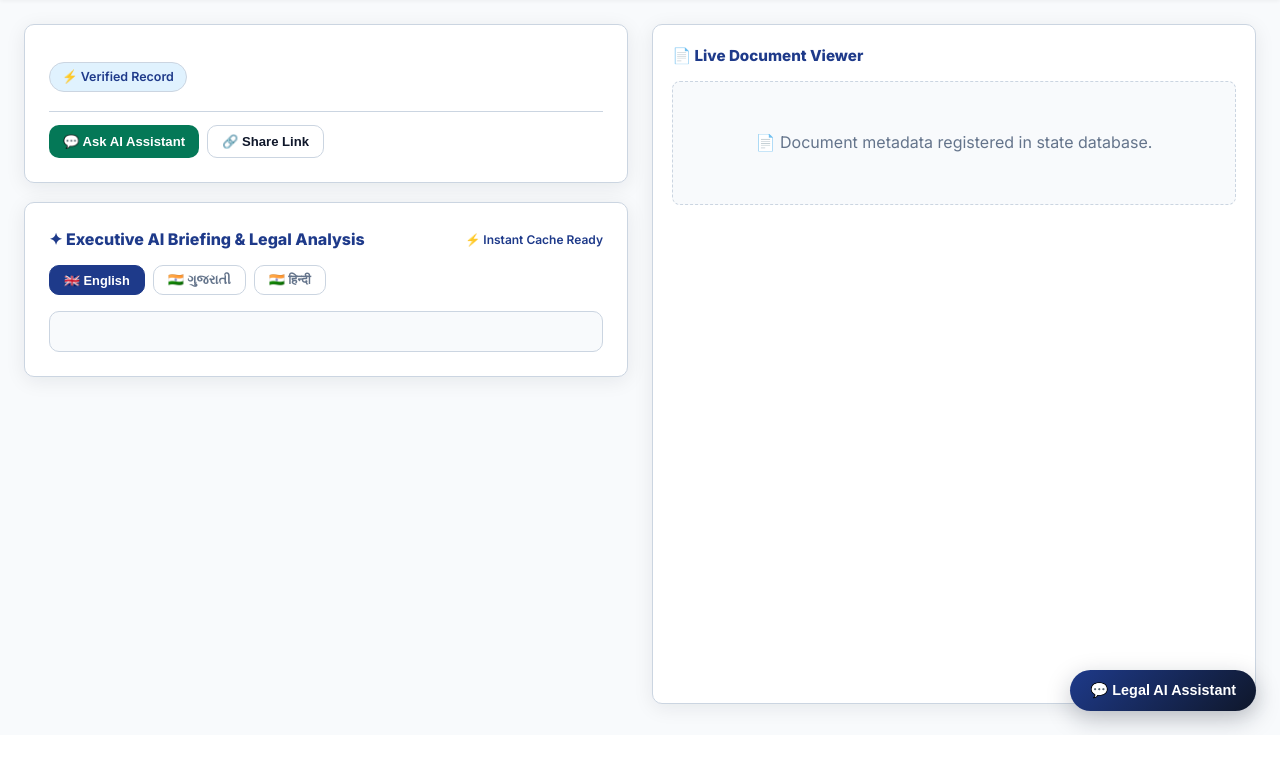
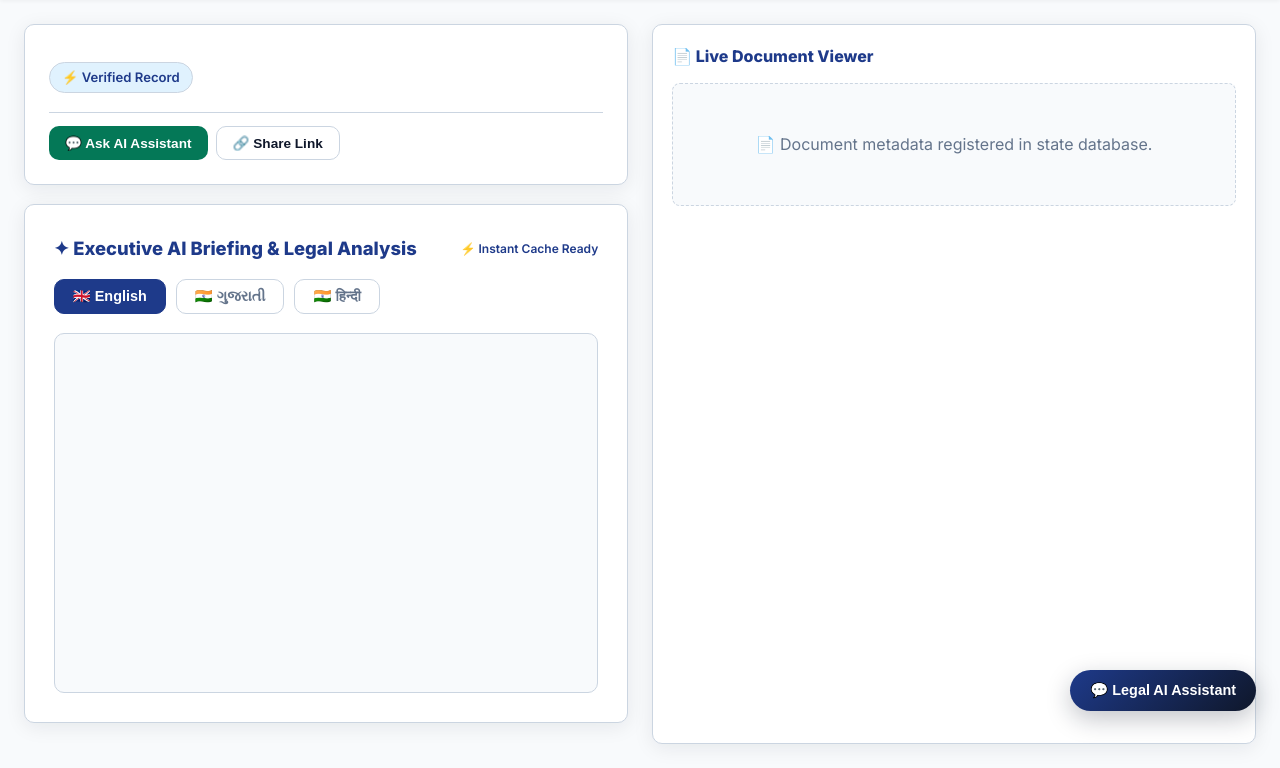
Before and after one commit to surdeep-kannan/K.A.N.A.D, a Flask app: template templates/document_detail.html in a window 1280 px wide. Shown: the part 65-833 px from the top of the page. Before the commit the page ends 800 px from the top, so only its background shows below. Run offline with Flask 2, Linux system fonts and the light colour scheme; the template is opened without the code that fills it, so the values that code supplies are empty; parts of the project's set-up code (start-up, migrations or seed data) failed here and were passed over.

Commit message:
Enlarge AI summary font size and refine skeleton shimmer loading colors

```diff
--- a/templates/document_detail.html
+++ b/templates/document_detail.html
@@ -23,14 +23,14 @@ header{
   position:sticky;top:0;z-index:100;
   box-shadow:0 1px 4px rgba(0,0,0,.05);
 }
-.nav{max-width:1400px;margin:0 auto;padding:0 2rem;display:flex;align-items:center;justify-content:space-between;height:64px}
+.nav{max-width:1440px;margin:0 auto;padding:0 2rem;display:flex;align-items:center;justify-content:space-between;height:64px}
 .logo{font-weight:800;font-size:1.2rem;letter-spacing:.04em;text-transform:uppercase;color:var(--accent2);text-decoration:none}
 .logo span{color:var(--accent)}
 .back-btn{display:inline-flex;align-items:center;gap:6px;padding:8px 14px;background:var(--cream);color:var(--accent2);border-radius:var(--radius);font-weight:600;font-size:.85rem;text-decoration:none;transition:all .2s}
 .back-btn:hover{background:#e2e8f0;transform:translateX(-2px)}
 
 /* ── SPLIT VIEW LAYOUT ── */
-.container{max-width:1400px;margin:1.5rem auto;padding:0 1.5rem}
+.container{max-width:1440px;margin:1.5rem auto;padding:0 1.5rem}
 .split-layout{display:grid;grid-template-columns:1fr 1fr;gap:1.5rem;align-items:start}
 
 @media(max-width:1024px){
@@ -40,74 +40,83 @@ header{
 /* ── HERO & DETAILS (LEFT COLUMN) ── */
 .left-col{display:flex;flex-direction:column;gap:1.2rem}
 .doc-hero{background:var(--card);border:1px solid var(--border);border-radius:var(--radius);padding:1.5rem;box-shadow:var(--shadow)}
-.doc-dept{font-size:.78rem;font-weight:700;text-transform:uppercase;letter-spacing:.06em;color:var(--accent2);margin-bottom:.3rem}
-.doc-title{font-size:1.4rem;font-weight:800;color:var(--ink);line-height:1.35;margin-bottom:0.8rem}
+.doc-dept{font-size:.82rem;font-weight:800;text-transform:uppercase;letter-spacing:.06em;color:var(--accent2);margin-bottom:.3rem}
+.doc-title{font-size:1.5rem;font-weight:800;color:var(--ink);line-height:1.35;margin-bottom:0.8rem}
 .meta-pills{display:flex;flex-wrap:wrap;gap:8px;margin-bottom:1.2rem}
-.pill{background:var(--cream);border:1px solid var(--border);padding:4px 12px;border-radius:20px;font-size:.78rem;font-weight:600;color:var(--muted)}
+.pill{background:var(--cream);border:1px solid var(--border);padding:4px 12px;border-radius:20px;font-size:.82rem;font-weight:600;color:var(--muted)}
 
 .action-bar{display:flex;flex-wrap:wrap;gap:8px;padding-top:0.8rem;border-top:1px solid var(--border)}
-.btn{display:inline-flex;align-items:center;gap:6px;padding:8px 14px;border-radius:var(--radius);font-size:.82rem;font-weight:700;cursor:pointer;border:none;transition:all .2s;text-decoration:none}
+.btn{display:inline-flex;align-items:center;gap:6px;padding:8px 16px;border-radius:var(--radius);font-size:.85rem;font-weight:700;cursor:pointer;border:none;transition:all .2s;text-decoration:none}
 .btn-primary{background:var(--accent2);color:#fff}.btn-primary:hover{opacity:.9}
 .btn-outline{background:#fff;border:1px solid var(--border);color:var(--ink)}.btn-outline:hover{background:var(--cream)}
 .btn-chat-trigger{background:#047857;color:#fff}.btn-chat-trigger:hover{background:#065f46}
 
-/* ── AI SUMMARY BOX (LEFT COLUMN) ── */
-.section-card{background:var(--card);border:1px solid var(--border);border-radius:var(--radius);padding:1.5rem;box-shadow:var(--shadow)}
-.section-title{font-size:1rem;font-weight:800;color:var(--accent2);margin-bottom:0.8rem;display:flex;align-items:center;justify-content:space-between}
+/* ── AI SUMMARY BOX (LARGE & PROMINENT) ── */
+.section-card{background:var(--card);border:1px solid var(--border);border-radius:var(--radius);padding:1.8rem;box-shadow:var(--shadow)}
+.section-title{font-size:1.15rem;font-weight:800;color:var(--accent2);margin-bottom:1rem;display:flex;align-items:center;justify-content:space-between}
 
-.lang-bar{display:flex;gap:8px;margin-bottom:1rem}
-.lang-tab{padding:6px 14px;border-radius:var(--radius);font-size:.8rem;font-weight:700;cursor:pointer;border:1px solid var(--border);background:#fff;color:var(--muted);transition:all .2s}
+.lang-bar{display:flex;gap:10px;margin-bottom:1.2rem}
+.lang-tab{padding:8px 18px;border-radius:var(--radius);font-size:.9rem;font-weight:700;cursor:pointer;border:1px solid var(--border);background:#fff;color:var(--muted);transition:all .2s}
 .lang-tab.active{background:var(--accent2);color:#fff;border-color:var(--accent2)}
 
-.summary-box{background:#f8fafc;border:1px solid var(--border);border-radius:var(--radius);padding:1.2rem;font-size:.92rem;color:#334155;line-height:1.75}
-.summary-box strong{color:var(--accent2)}
+.summary-box{
+  background:#f8fafc;
+  border:1px solid var(--border);
+  border-radius:var(--radius);
+  padding:1.8rem;
+  font-size:1.1rem;
+  color:#1e293b;
+  line-height:1.85;
+  min-height:360px;
+}
+.summary-box strong{color:var(--accent2);font-weight:800}
 
 /* ── SKELETON SHIMMER LOADING CARD ── */
 .skeleton-card{
   position:relative;
   background:#ffffff;
   border:1px solid #e2e8f0;
-  border-left:4px solid transparent;
-  border-image:linear-gradient(to bottom, #34d399, #38bdf8, #60a5fa) 1 100%;
-  border-radius:6px;
-  padding:1.2rem 1.4rem;
-  box-shadow:0 2px 8px rgba(0,0,0,.03);
+  border-left:4px solid #10b981;
+  border-image:linear-gradient(to bottom, #34d399, #38bdf8, #818cf8) 1 100%;
+  border-radius:8px;
+  padding:1.4rem 1.6rem;
+  box-shadow:0 2px 10px rgba(0,0,0,.03);
 }
 
 .skeleton-header{
-  font-size:.88rem;
+  font-size:.95rem;
   font-weight:600;
-  color:#475569;
+  color:#334155;
   display:flex;
   align-items:center;
-  gap:6px;
-  margin-bottom:1.1rem;
+  gap:8px;
+  margin-bottom:1.3rem;
 }
 
 .sparkle-icon{
   color:#06b6d4;
-  font-size:1rem;
+  font-size:1.1rem;
   display:inline-block;
-  animation:pulse-sparkle 1.5s infinite alternate;
+  animation:pulse-sparkle 1.4s infinite alternate;
 }
 
 @keyframes pulse-sparkle{
   0%{transform:scale(0.9);opacity:.7}
-  100%{transform:scale(1.15);opacity:1}
+  100%{transform:scale(1.2);opacity:1}
 }
 
 .skeleton-lines{
   display:flex;
   flex-direction:column;
-  gap:10px;
+  gap:12px;
 }
 
 .skeleton-bar{
-  height:14px;
+  height:16px;
   border-radius:12px;
   background:linear-gradient(90deg, #e2e8f0 25%, #f1f5f9 50%, #e2e8f0 75%);
   background-size:200% 100%;
-  animation:shimmer 1.6s infinite ease-in-out;
+  animation:shimmer 1.5s infinite ease-in-out;
 }
 
 @keyframes shimmer{
@@ -117,11 +126,11 @@ header{
 
 /* ── DOCUMENT VIEWER (RIGHT COLUMN) ── */
 .right-col{display:flex;flex-direction:column;gap:1.2rem}
-.doc-viewer-card{background:var(--card);border:1px solid var(--border);border-radius:var(--radius);padding:1.2rem;box-shadow:var(--shadow);min-height:680px;display:flex;flex-direction:column}
-.viewer-header{font-size:.95rem;font-weight:800;color:var(--accent2);margin-bottom:0.8rem;display:flex;align-items:center;justify-content:space-between}
-.pdf-frame{width:100%;height:640px;border:1px solid var(--border);border-radius:6px;background:#f1f5f9}
+.doc-viewer-card{background:var(--card);border:1px solid var(--border);border-radius:var(--radius);padding:1.2rem;box-shadow:var(--shadow);min-height:720px;display:flex;flex-direction:column}
+.viewer-header{font-size:1rem;font-weight:800;color:var(--accent2);margin-bottom:0.8rem;display:flex;align-items:center;justify-content:space-between}
+.pdf-frame{width:100%;height:680px;border:1px solid var(--border);border-radius:6px;background:#f1f5f9}
 
-.page-gallery-scroll{display:flex;flex-direction:column;gap:1rem;max-height:640px;overflow-y:auto;padding-right:6px}
+.page-gallery-scroll{display:flex;flex-direction:column;gap:1rem;max-height:680px;overflow-y:auto;padding-right:6px}
 .page-img-preview{width:100%;border-radius:6px;border:1px solid var(--border);box-shadow:0 2px 8px rgba(0,0,0,.05);transition:transform .2s;cursor:zoom-in}
 .page-img-preview:hover{transform:scale(1.01)}
 
@@ -185,7 +194,7 @@ header{
         </div>
       </div>
 
-      <!-- AI EXECUTIVE SUMMARY CARD -->
+      <!-- AI EXECUTIVE SUMMARY CARD (ENLARGED & PROMINENT) -->
       <div class="section-card">
         <div class="section-title">
           <span>✦ Executive AI Briefing & Legal Analysis</span>
@@ -272,9 +281,9 @@ function getSkeletonHTML() {
         <span class="sparkle-icon">✦</span> Looking into next steps...
       </div>
       <div class="skeleton-lines">
-        <div class="skeleton-bar" style="width: 82%;"></div>
-        <div class="skeleton-bar" style="width: 64%;"></div>
-        <div class="skeleton-bar" style="width: 45%;"></div>
+        <div class="skeleton-bar" style="width: 84%;"></div>
+        <div class="skeleton-bar" style="width: 66%;"></div>
+        <div class="skeleton-bar" style="width: 48%;"></div>
       </div>
     </div>
   `;
@@ -320,7 +329,9 @@ function renderSummary(text) {
   }
   let html = text
     .replace(/\*\*(.*?)\*\*/g, '<strong>$1</strong>')
-    .replace(/^### (.*)/gm, '<strong style="display:block;font-size:1.05rem;margin-top:0.8rem;color:var(--accent2)">$1</strong>')
+    .replace(/^### (.*)/gm, '<strong style="display:block;font-size:1.25rem;margin-top:1.1rem;margin-bottom:0.4rem;color:var(--accent2)">$1</strong>')
+    .replace(/• (.*?)\n/g, '<div style="margin-bottom:0.6rem"><strong>• $1</strong></div>')
+    .replace(/\n\n/g, '<br><br>')
     .trim();
   document.getElementById('summary-content').innerHTML = html;
 }
```
